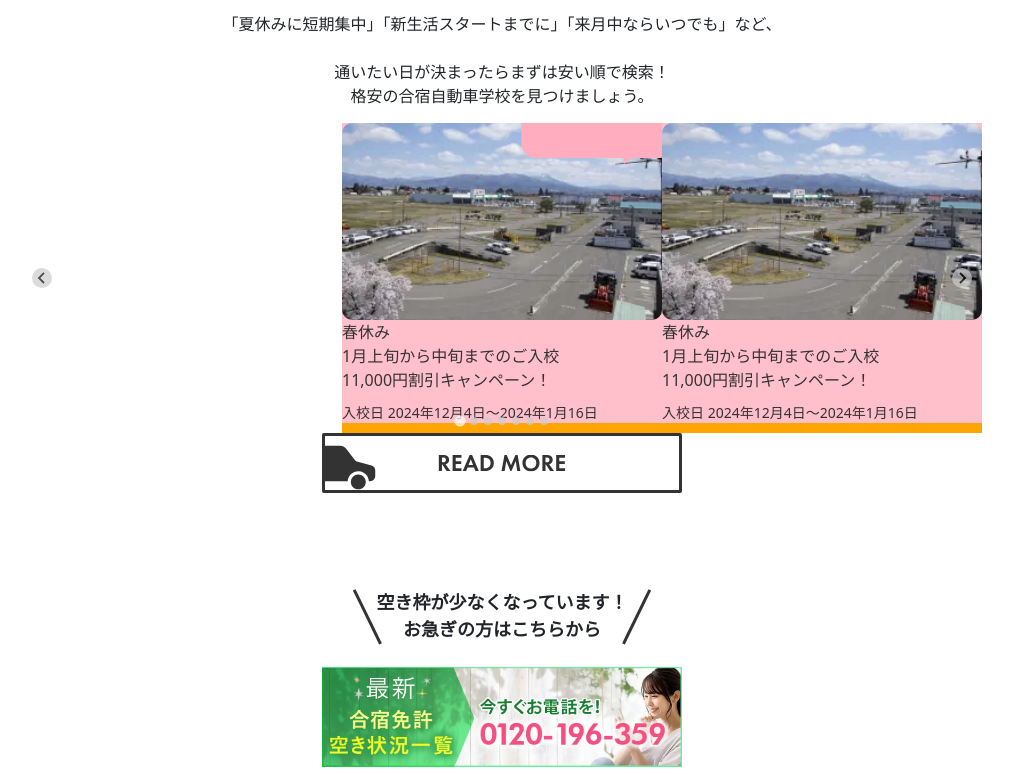
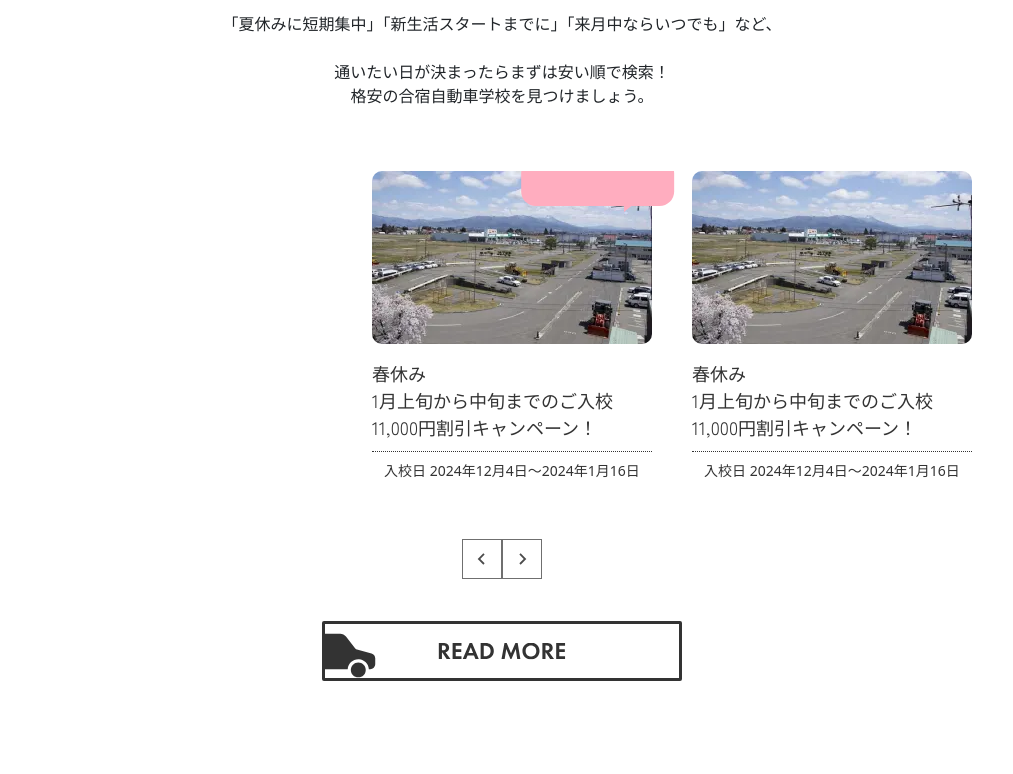
Before and after one commit to ueda-shinya/mitsukaru, a plain HTML site: page index.html in a window 1280 px wide. Shown: the part 2060-2834 px from the top of the page, without its empty margins (138-1151 px from the left). Drawn offline with Linux system fonts and the light colour scheme; a web font is replaced by a local one.

Commit message:
pickupのsp splid OK

```diff
--- a/css/s03-pickup.css
+++ b/css/s03-pickup.css
@@ -14,24 +14,53 @@
   margin-top: 0;
   padding-bottom: 16px;
 }
-.y24-slider {
-  /* display: block; */
-  width: 100%;
-  height: 308px;
-  margin-top: 12px;
-  /* background-color: aqua; */
-  /* margin-left: auto; */
-  /* margin-right: auto; */
-  margin-bottom: 24px;
+.y24-pickup-splide {
+  margin-top: 48px;
+  margin-bottom: 112px;
+  position: relative;
 }
-.y24-splide_slide {
+.splide__slide {
+  width: 300px !important;
+  margin-left: auto !important;
+  margin-right: auto !important;
+  padding-left: 10px !important;
+  padding-right: 10px !important;
 }
+.splide__arrows{
+  display: grid !important;
+  position: absolute !important;
+  width: 80px !important;
+  height: 40px !important;
+  grid-template-columns: repeat(2, 40px) !important;
+  left: 50% !important;
+  bottom: -70px !important;
+  transform: translateX(-50%);
+
+}
+
+.splide__arrow{
+  display: block !important;
+  border: solid 1px #333333 !important;
+  background-color: white !important;
+  width: 40px !important;
+  height: 40px !important;
+  border-radius: unset !important;
+  left: unset !important;
+  top:unset !important;
+  transform: unset !important;
+  position: unset !important;
+}
+
+
+
 
 .y24-splide_card {
   width: 100%;
+  width: 280px;
   height: auto;
   position: relative;
-  background-color: pink;
+  padding-bottom: 18px;
+  /* background-color: pink; */
 }
 .y24-splide-imgframe {
   width: 100%;
@@ -50,12 +79,18 @@
   transition: all 1s;
 }
 .y24-splide_slide-text {
-  font-size: 16px;
+  font-size: 18px;
+  font-family: "Zen Kaku Gothic New";
+  font-weight: 500;
   color: var(--textcolor-black);
+  padding-top: 16px;
 }
 .y24-splide_slide-start {
   font-size: 14px;
   color: var(--textcolor-black);
+  border-top: dotted 1px var(--textcolor-black);
+  padding-top: 8px;
+  text-align: center;
 }
 .y24-splide_slide-fukidashi {
   display: block;
--- a/css/splide.css
+++ b/css/splide.css
@@ -62,7 +62,7 @@ visibility: visible;
 .splide__slide {
 
 width: 280px;
-background: orange !important;
+/* background: orange !important; */
 backface-visibility: hidden;
 box-sizing: border-box;
 -ms-flex-negative: 0;
@@ -147,26 +147,7 @@ direction: rtl;
 display: block;
 }
 
-.splide__arrow {
--ms-flex-align: center;
-align-items: center;
-background: #ccc;
-border: 0;
-border-radius: 50%;
-cursor: pointer;
-display: -ms-flexbox;
-display: flex;
-height: 2em;
--ms-flex-pack: center;
-justify-content: center;
-opacity: .7;
-padding: 0;
-position: absolute;
-top: 50%;
-transform: translateY(-50%);
-width: 2em;
-z-index: 1;
-}
+.splide__arrow {-ms-flex-align: center;align-items: center;background: #ccc;border: 0;border-radius: 50%;cursor: pointer;display: -ms-flexbox;display: flex;height: 2em;-ms-flex-pack: center;justify-content: center;opacity: .7;padding: 0;/* position: absolute; */top: 50%;transform: translateY(-50%);width: 2em;z-index: 1;}
 
 .splide__arrow svg {
 fill: #000;
--- a/css/style.css
+++ b/css/style.css
@@ -565,7 +565,19 @@ input:checked + .y24-sp-menu-radio-rev_label {
   transform: translateY(-50%);
 }
 /*  */
-
+.y24-btn-movecar-car_pic.y24-movetrack {
+  display: block;
+  width: 91px;
+  height: 45px;
+  bottom: 12px;
+  left: -8px;
+  transform: translateX(-53%);
+}
+.y24-btn-movecar-car_pic.y24-movetrack .y24-btn-movecar-car_img {
+  display: block;
+  width: 132px;
+  height: 66px;
+}
 /* section-01 */
 .y24-submenu {
   display: grid;
@@ -1220,14 +1232,10 @@ summary::-webkit-details-marker {
     padding-bottom: 49px;
     overflow-x: hidden;
 
-
     /*  */
 
-padding-bottom: 116px;
-
+    padding-bottom: 116px;
   }
-
-
 
   .y24-pc-nav-btn-area {
     display: flex;
@@ -1423,9 +1431,18 @@ padding-bottom: 116px;
     width: 492px;
     height: 82px;
   }
+
   .y24-btn-movecar-car_pic.y24-movetrack {
-    width: 87px;
-    bottom: -13px;
+    display: block;
+    width: 91px;
+    height: 45px;
+    bottom: 12px;
+    left: -8px;
     transform: translateX(-53%);
   }
+  .y24-btn-movecar-car_pic.y24-movetrack .y24-btn-movecar-car_img {
+    display: block;
+    width: 132px;
+    height: 66px;
+  }
 }
--- a/index.html
+++ b/index.html
@@ -423,15 +423,6 @@
                     <p class="y24-splide_slide-start"> 入校日 2024年12月4日〜2024年1月16日 </p>
                   </div>
                 </li>
-                <!-- Slide 4 -->
-                <li class="splide__slide">Slide 4</li>
-                <!-- Slide 5 -->
-                <li class="splide__slide">Slide 5</li>
-                <!-- Slide 6 -->
-                <li class="splide__slide">Slide 6</li>
-                <!-- Slide 7 -->
-                <li class="splide__slide">Slide 7</li>
-                <!-- その他のスライド -->
               </ul>
             </div>
           </div>
```
Also changed, not shown: js/splide.js.
